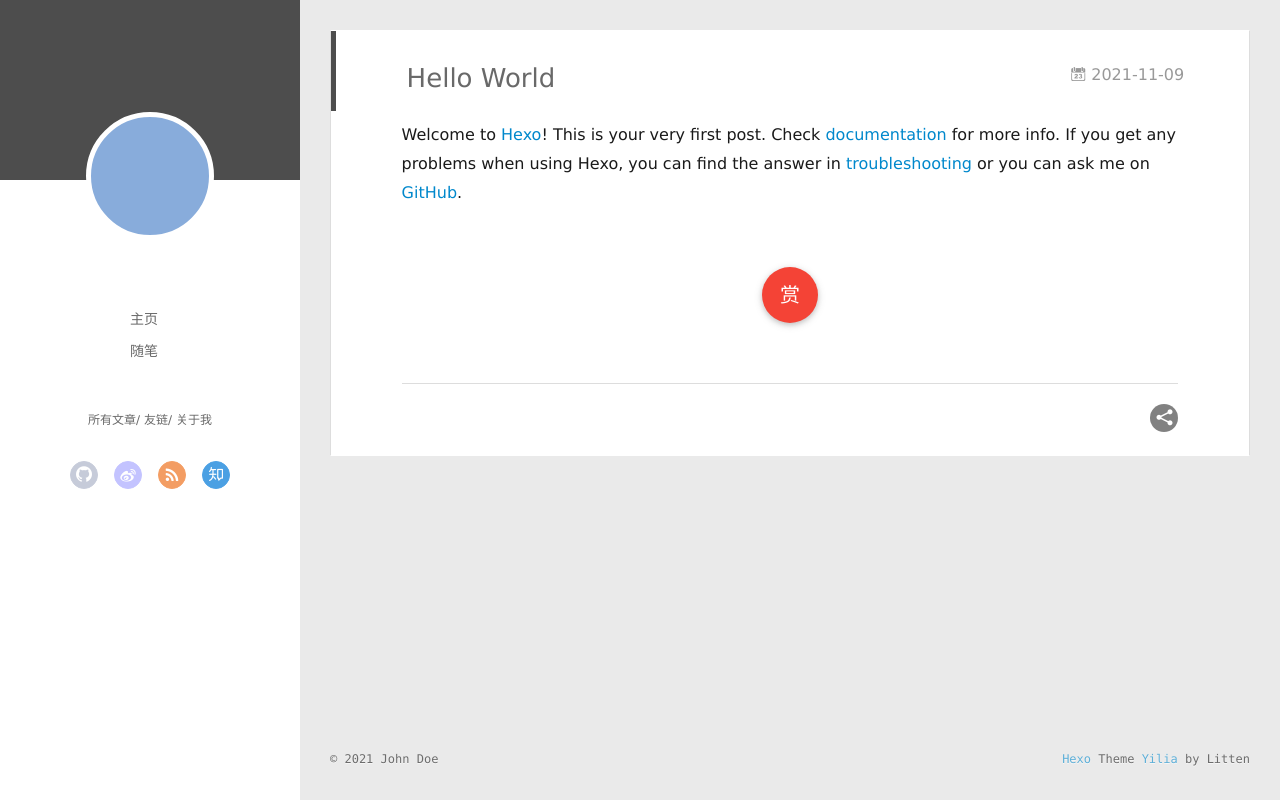
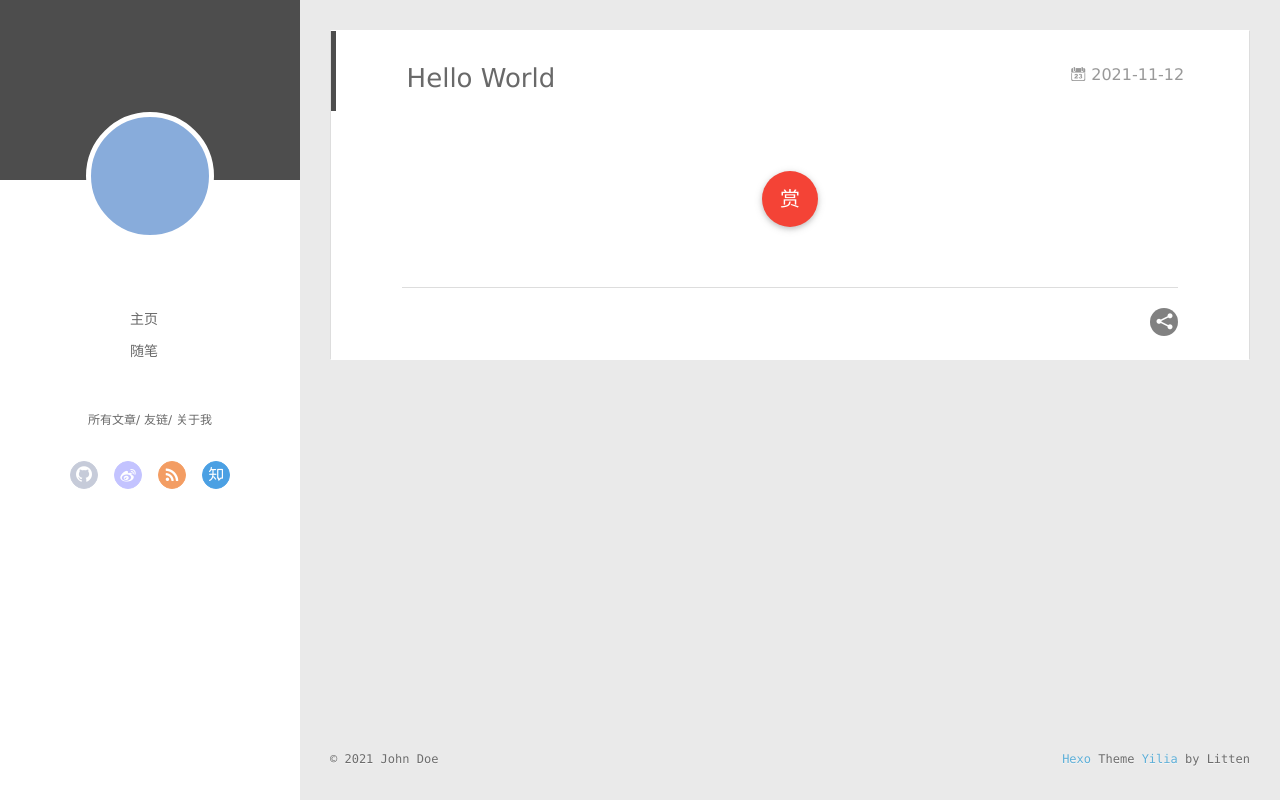
Before and after one commit to Akkop/Akkop.github.io, a plain HTML site: page 2021/11/09/hello-world/index.html in a window 1280 px wide. Drawn offline with Linux system fonts and the light colour scheme; no server answers.

Commit message:
删除主页默认内容

```diff
--- a/2021/11/09/hello-world/index.html
+++ b/2021/11/09/hello-world/index.html
@@ -167,14 +167,14 @@
 
 
         <a href="/2021/11/09/hello-world/" class="archive-article-date">
-  	<time datetime="2021-11-09T14:07:24.304Z" itemprop="datePublished"><i class="icon-calendar icon"></i>2021-11-09</time>
+  	<time datetime="2021-11-09T14:07:24.304Z" itemprop="datePublished"><i class="icon-calendar icon"></i>2021-11-12</time>
 </a>
 
       </header>
 
     <div class="article-entry" itemprop="articleBody">
 
-        <p>Welcome to <a target="_blank" rel="noopener" href="https://hexo.io/">Hexo</a>! This is your very first post. Check <a target="_blank" rel="noopener" href="https://hexo.io/docs/">documentation</a> for more info. If you get any problems when using Hexo, you can find the answer in <a target="_blank" rel="noopener" href="https://hexo.io/docs/troubleshooting.html">troubleshooting</a> or you can ask me on <a target="_blank" rel="noopener" href="https://github.com/hexojs/hexo/issues">GitHub</a>.</p>
+<!--        <p>Welcome to <a target="_blank" rel="noopener" href="https://hexo.io/">Hexo</a>! This is your very first post. Check <a target="_blank" rel="noopener" href="https://hexo.io/docs/">documentation</a> for more info. If you get any problems when using Hexo, you can find the answer in <a target="_blank" rel="noopener" href="https://hexo.io/docs/troubleshooting.html">troubleshooting</a> or you can ask me on <a target="_blank" rel="noopener" href="https://github.com/hexojs/hexo/issues">GitHub</a>.</p>-->
 <!--<h2 id="Quick-Start"><a href="#Quick-Start" class="headerlink" title="Quick Start"></a>Quick Start</h2><h3 id="Create-a-new-post"><a href="#Create-a-new-post" class="headerlink" title="Create a new post"></a>Create a new post</h3><figure class="highlight bash"><table><tr><td class="gutter"><pre><span class="line">1</span><br></pre></td><td class="code"><pre><span class="line">$ hexo new <span class="string">&quot;My New Post&quot;</span></span><br></pre></td></tr></table></figure>-->
 
 <!--<p>More info: <a target="_blank" rel="noopener" href="https://hexo.io/docs/writing.html">Writing</a></p>-->
```
